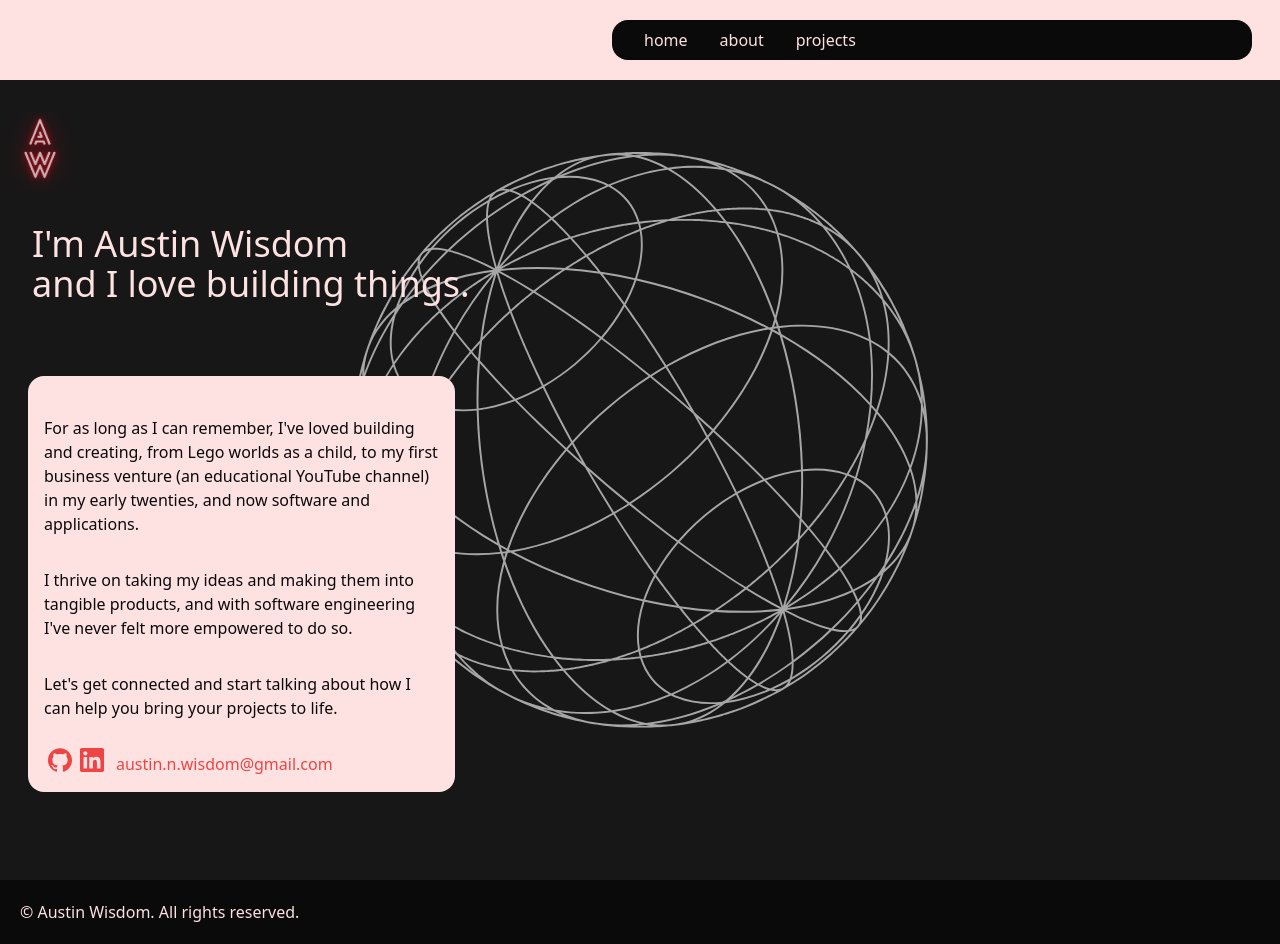
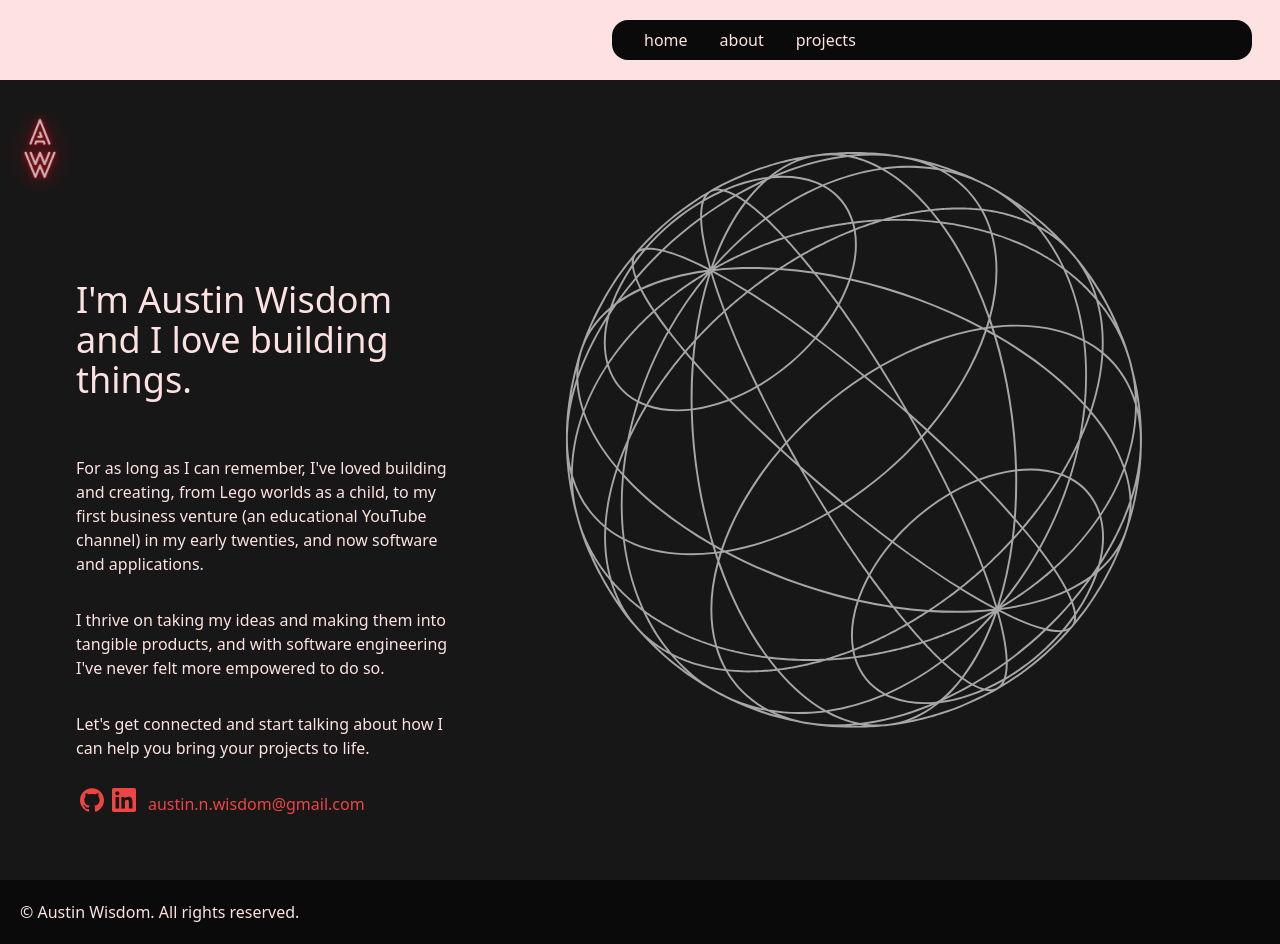
Before and after one commit to austinwisdom/austinwisdom.dev, a React (Vite) app in the folder austinwisdom.dev/: page /about in a window 1280 px wide. Built offline with nearby package versions, Linux system fonts and the light colour scheme.

Commit message:
Changed about page.

```diff
--- a/austinwisdom.dev/src/pages/About/AboutPage.tsx
+++ b/austinwisdom.dev/src/pages/About/AboutPage.tsx
@@ -1,27 +1,22 @@
 import { Link } from "react-router-dom";
 import awLogo from "../../assets/images/logo/aw.svg"
-
 
 const AboutPage = () => {
 
     return (
-        <main className="bg-neutral-900 w-screen h-screen bg-contain bg-no-repeat bg-[url('./assets/images/logo/globeBg.svg')]">
-            <section className="">
-            </section>
+        <main className="bg-neutral-900 w-screen h-screen bg-contain bg-no-repeat bg-[url('./assets/images/logo/globeBg2.svg')]">
             <div className="flex content-center items-center pt-8 animate-pulse">
                 <Link to={'/'}><img className='h-20' src={awLogo} /></Link>
             </div>
 
-            <div className="z-50">
-                    <h1 className="text-red-100 mt-36 sm:mt-0 text-4xl p-8">I'm Austin Wisdom <br/> and I love building things.</h1>
-
-                <div className="bg-red-100 rounded-2xl sm:w-1/3 mx-7 h-full px-4 flex flex-col justify-center content-center p-4 my-10">
+            <div className="px-8">
+                <div className=" rounded-2xl sm:w-1/3 mx-7 h-full px-4 flex flex-col justify-center content-center p-4 my-10">
+                    <h1 className="text-red-100 mt-36 sm:mt-0 text-4xl py-8">I'm Austin Wisdom <br/> and I love building things.</h1>
                             <ul>
-
                                 <li className="py-2">
-                                    <p className="text-neutral-950 py-4">For as long as I can remember, I've loved building and creating, from Lego worlds as a child, to my first business venture (an educational YouTube channel) in my early twenties, and now software and applications.</p>
-                                    <p className="text-neutral-950 py-4">I thrive on taking my ideas and making them into tangible products, and with software engineering I've never felt more empowered to do so.</p>
-                                    <p className="text-neutral-950 py-4">Let's get connected and start talking about how I can help you bring your projects to life.</p>
+                                    <p className="text-red-100 py-4">For as long as I can remember, I've loved building and creating, from Lego worlds as a child, to my first business venture (an educational YouTube channel) in my early twenties, and now software and applications.</p>
+                                    <p className="text-red-100 py-4">I thrive on taking my ideas and making them into tangible products, and with software engineering I've never felt more empowered to do so.</p>
+                                    <p className="text-red-100 py-4">Let's get connected and start talking about how I can help you bring your projects to life.</p>
                                 </li>
                                 <li className="flex items-end">
                                     <a href="https://github.com/austinwisdom" aria-label="Follow on Github" target="_blank" className="p-1 group">
@@ -32,11 +27,10 @@ const AboutPage = () => {
                                     </a>
                                     <a className="px-2 text-l text-red-500 dark:text-red-500 transition hover:text-red-600" href="mailto: austin.n.wisdom@gmail.com">austin.n.wisdom@gmail.com</a>
                                 </li>
+                            </ul>
+                </div>
+            </div>
 
-
-                            </ul>
-                        </div>
-            </div>
         </main>
     );
 };
```
Also changed, not shown: austinwisdom.dev/src/assets/images/logo/globeBg2.svg (added).
